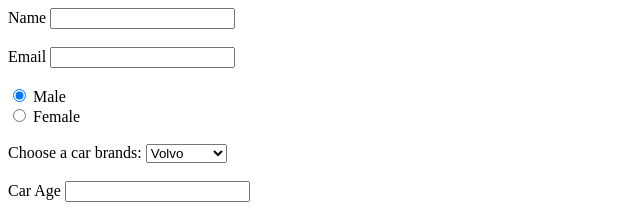
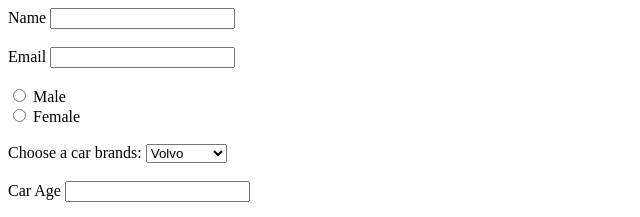
Before and after one commit to acciojob/car-insurance-form-PRIYANKAGOURAV, a website: page main.html in a window 1280 px wide. Shown: the top 217 px of the page, 0-640 px from the left. Drawn offline with Linux system fonts and the light colour scheme.

Commit message:
created a submission

```diff
--- a/main.html
+++ b/main.html
@@ -15,10 +15,10 @@
 		<label for="email">Email</label>
 		<input type="email" id="email" name="email" required><br><br>
 
-		<input type="radio" id="male" name="gender" value="Male" checked>
+		<input type="radio" id="male" name="gender" value="Male" required>
         <label for="male">Male</label><br>
 
-		<input type="radio" id="female" name="gender" value="Female">
+		<input type="radio" id="female" name="gender" value="Female" required>
         <label for="female">Female</label><br><br>
         <label for="cars">Choose a car brands:</label>
 
```
